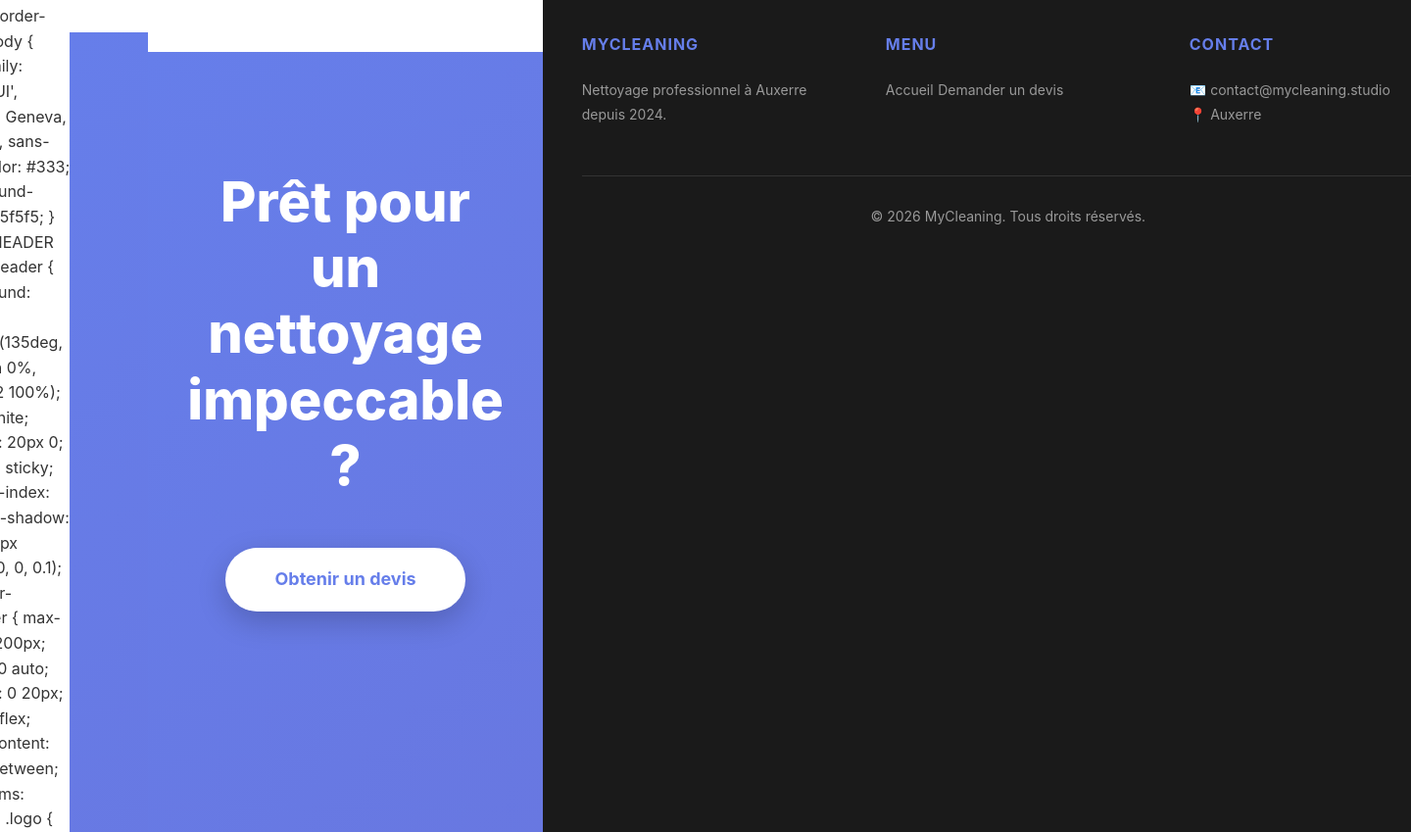
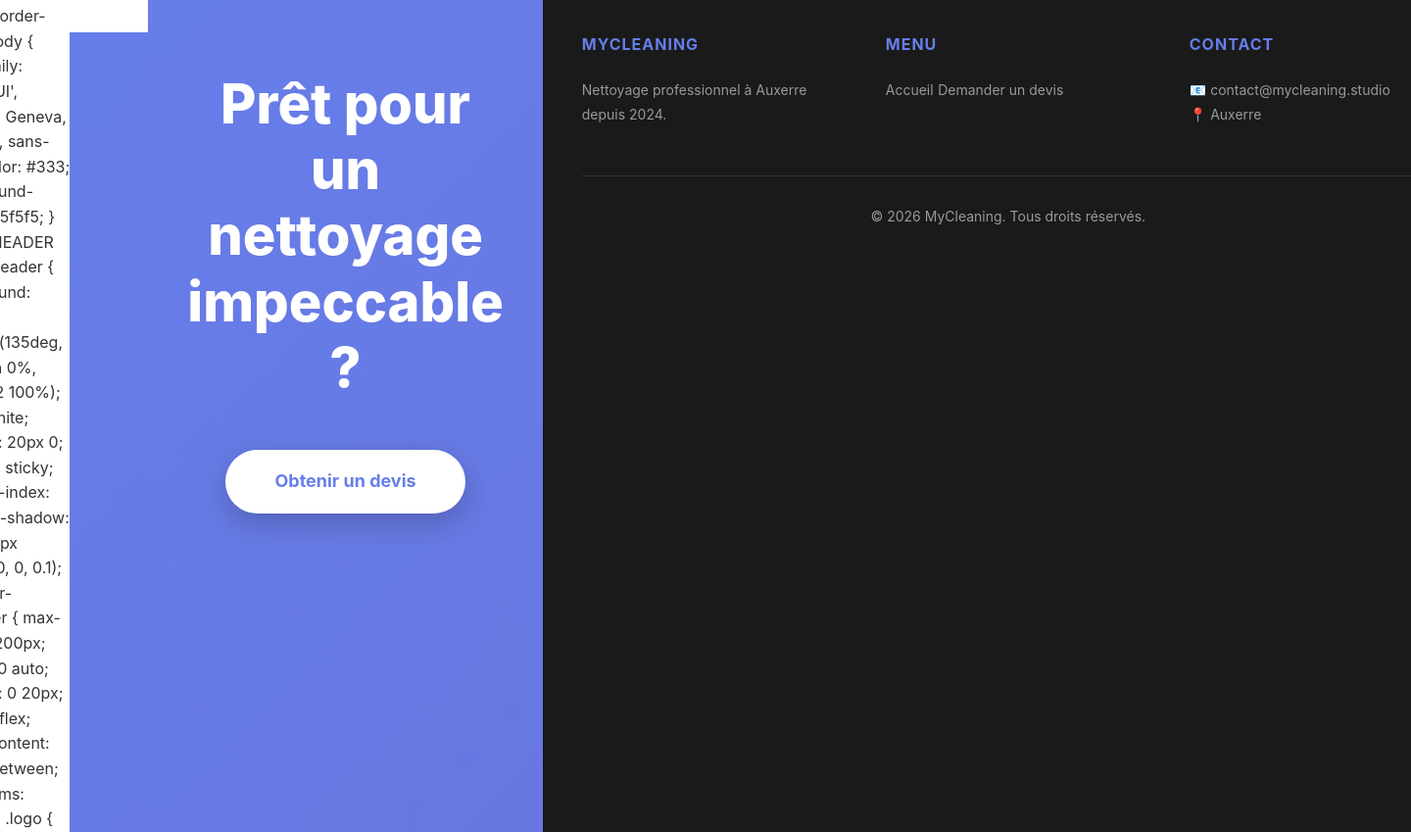
Before and after one commit to mgt689/mycleaning-site, a Django app: page / in a window 1440 px wide; the page is wider, and only the part inside the window is pictured. Shown: the part 87-936 px from the top of that part at 98% size. Run offline with Django 5.2, Linux system fonts and the light colour scheme; data that the repository does not hold is empty.

Commit message:
Fix: Reorganize homepage sections - CTA before photos and reviews

```diff
--- a/reservations/templates/reservations/accueil.html
+++ b/reservations/templates/reservations/accueil.html
@@ -298,7 +298,7 @@
             color: white;
             padding: 120px 40px;
             text-align: center;
-            margin: 100px 0 0 0;
+            margin: 0;
         }
 
         .cta-full h2 {
@@ -765,6 +765,12 @@
         </div>
     </section>
 
+    <!-- CTA SECTION -->
+    <section class="cta-full">
+        <h2>Prêt pour un nettoyage impeccable ?</h2>
+        <a href="{% url 'faire_demande' %}" class="cta-btn">Obtenir un devis</a>
+    </section>
+
     <!-- PHOTOS SECTION -->
     {% if photos %}
     <section class="section">
@@ -807,12 +813,6 @@
     </section>
     {% endif %}
 
-    <!-- CTA SECTION -->
-    <section class="cta-full">
-        <h2>Prêt pour un nettoyage impeccable ?</h2>
-        <a href="{% url 'faire_demande' %}" class="cta-btn">Obtenir un devis</a>
-    </section>
-
     <!-- FOOTER -->
     <footer>
         <div class="footer-content">
```
